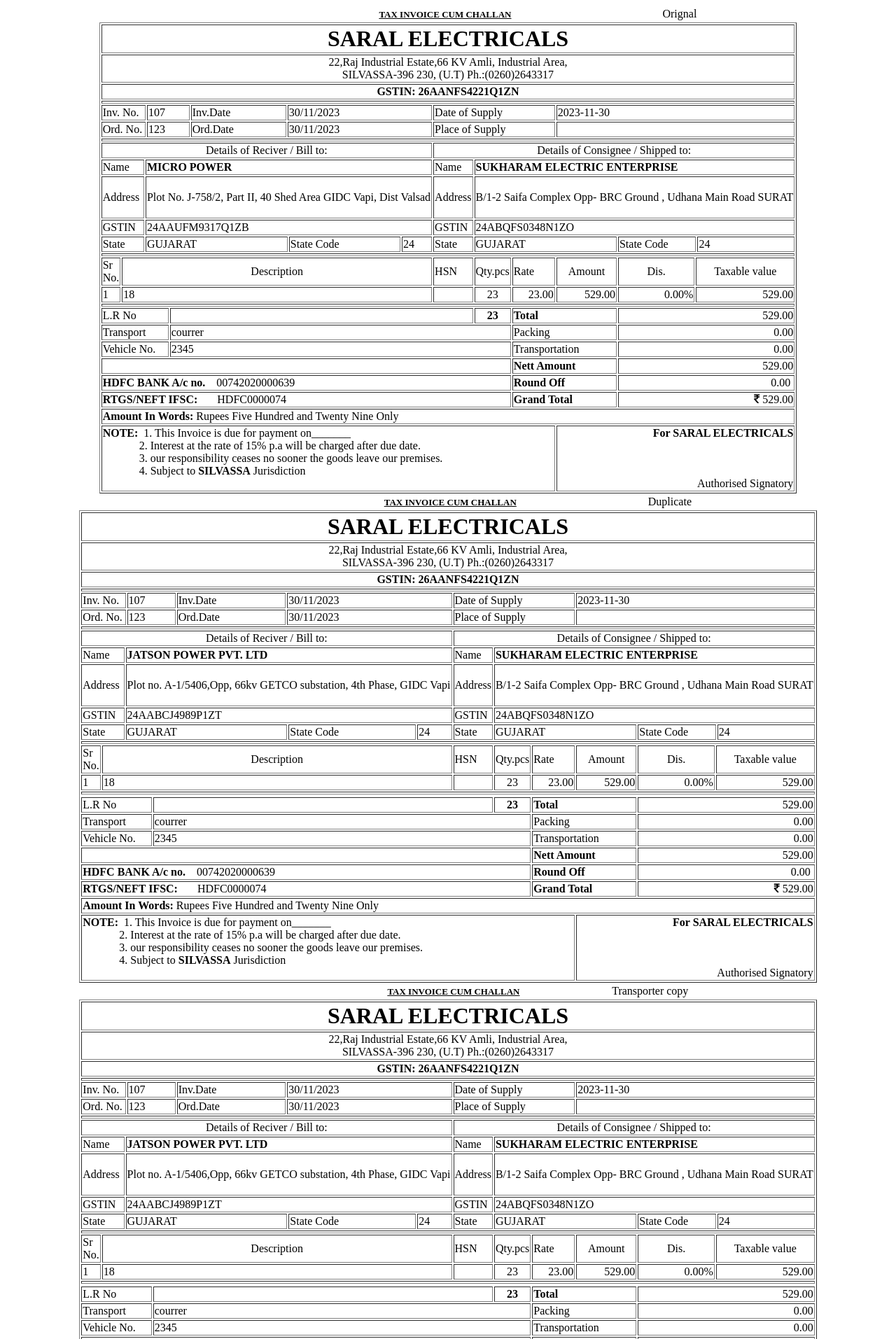
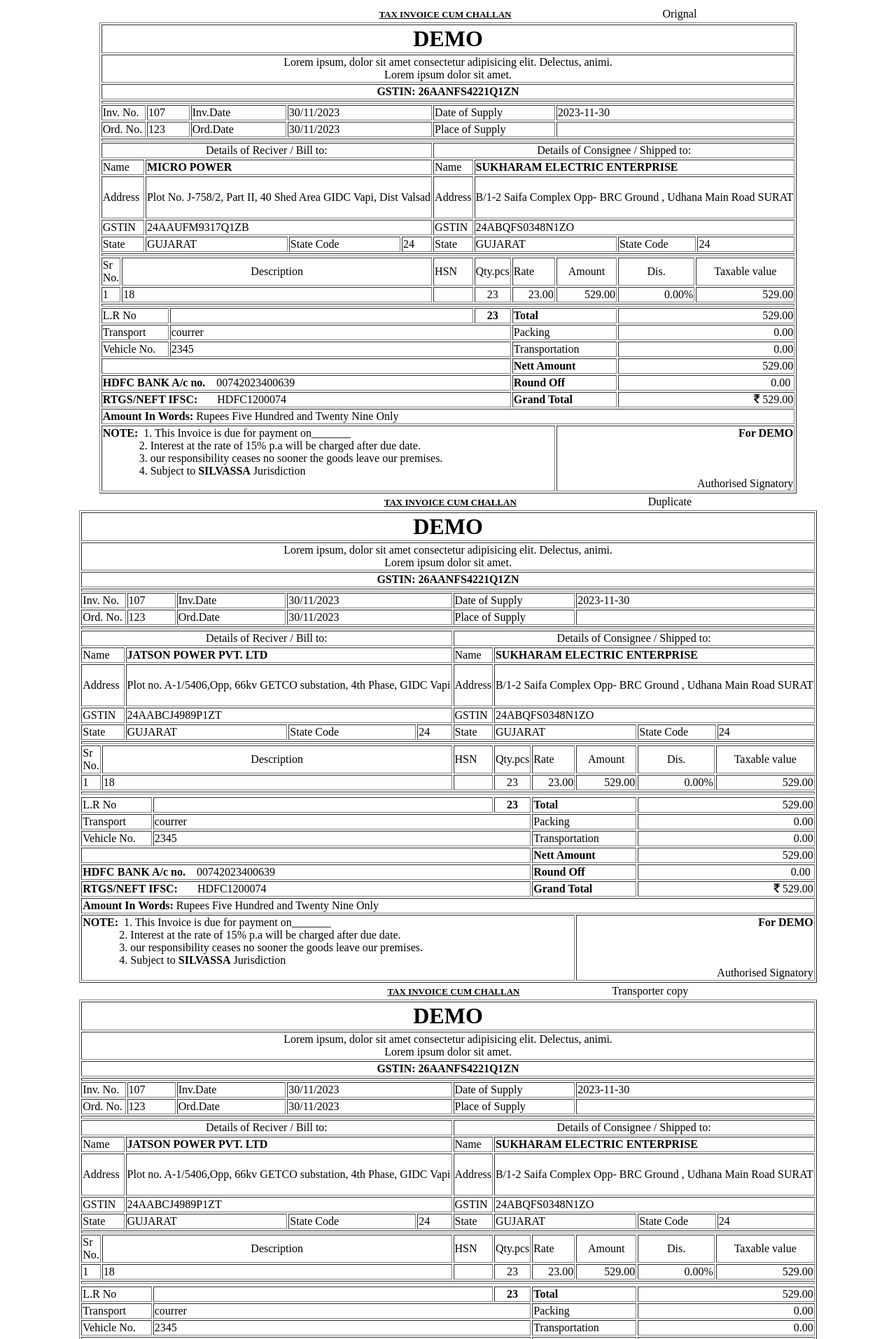
Before and after one commit to mr-bhanushali03/Billing-Software, a PHP site: page /invoice_print.php?id=159 in a window 1280 px wide. Shown: the top 1913 px of the page at 70% size. Run offline with PHP 8.4, Linux system fonts and the light colour scheme; data comes from the database, SQL or seed files in the repository; data that the repository does not hold is empty.

Commit message:
some title changes and some content in invoice and add count in dashbaord

```diff
--- a/invoice.php
+++ b/invoice.php
@@ -51,7 +51,7 @@
 
 <head>
 
-  <title>INVOICE</title>
+  <title>CREATE INVOICE</title>
   <script src="js/jquery.min.js"></script>
   <script src="js/bootstrap.min.js"></script>
   <link href="css/bootstrap.min.css" rel="stylesheet" type="text/css" />
--- a/invoice_print.php
+++ b/invoice_print.php
@@ -99,12 +99,11 @@
 		</table>
 		<table class="tableizer-table" height="297mm" width="" align="center" border="">
 
-
 			<thead>
 
 				<tr>
 					<th colspan="30" valign="bottam">
-						<font size="6"><b>SARAL ELECTRICALS</b></font>
+						<font size="6"><b>DEMO</b></font>
 					</th>
 
 				</tr>
@@ -113,7 +112,7 @@
 			<tbody>
 				<tr>
 
-					<td colspan="30" align="center"> 22,Raj Industrial Estate,66 KV Amli, Industrial Area,</br> SILVASSA-396 230, (U.T) Ph.:(0260)2643317</td>
+					<td colspan="30" align="center"> Lorem ipsum, dolor sit amet consectetur adipisicing elit. Delectus, animi.</br> Lorem ipsum dolor sit amet.</td>
 
 				</tr>
 				<tr>
@@ -338,7 +337,7 @@
 				</tr>
 
 				<tr>
-					<td colspan="23"><b>HDFC BANK A/c no.</b>&nbsp;&nbsp;&nbsp;&nbsp;00742020000639
+					<td colspan="23"><b>HDFC BANK A/c no.</b>&nbsp;&nbsp;&nbsp;&nbsp;00742023400639
 					</td>
 					<td colspan="2"><b>Round Off</b></td>
 
@@ -346,7 +345,7 @@
 
 				</tr>
 				<tr>
-					<td colspan="23"><b>RTGS/NEFT IFSC:</b>&nbsp;&nbsp;&nbsp;&nbsp;&nbsp;&nbsp; HDFC0000074</td>
+					<td colspan="23"><b>RTGS/NEFT IFSC:</b>&nbsp;&nbsp;&nbsp;&nbsp;&nbsp;&nbsp; HDFC1200074</td>
 					<td colspan="2"><b>Grand Total</b></td>
 
 					<td colspan="4" align="right" class="a"><i class="fa fa-rupee"></i> <?php echo number_format(($row['grandtotal']), 2) ?></td>
@@ -413,7 +412,7 @@
 				<tr rowspan="">
 					<td colspan="24" valign="top"><b>NOTE:</b> &nbsp;1. This Invoice is due for payment on_______</br>&nbsp;&nbsp;&nbsp;&nbsp;&nbsp;&nbsp;&nbsp;&nbsp;&nbsp;&nbsp;&nbsp;&nbsp;&nbsp;2. Interest at the rate of 15% p.a will be charged after due date.</br>&nbsp&nbsp&nbsp&nbsp&nbsp&nbsp&nbsp&nbsp&nbsp&nbsp&nbsp&nbsp&nbsp3. our responsibility ceases no sooner the goods leave our premises.</br>&nbsp;&nbsp;&nbsp;&nbsp;&nbsp;&nbsp;&nbsp;&nbsp;&nbsp;&nbsp;&nbsp;&nbsp;&nbsp;4. Subject to <b>SILVASSA</b> Jurisdiction
 					</td>
-					<td colspan="4" rowspan="" height="80" cellborder="0" align="right" valign="top"><b>For SARAL ELECTRICALS</b><br><br><br><br>Authorised Signatory</td>
+					<td colspan="4" rowspan="" height="80" cellborder="0" align="right" valign="top"><b>For DEMO</b><br><br><br><br>Authorised Signatory</td>
 
 
 
@@ -451,7 +450,7 @@
 
 				<tr>
 					<th colspan="30" valign="bottam">
-						<font size="6"><b>SARAL ELECTRICALS</b></font>
+						<font size="6"><b>DEMO</b></font>
 					</th>
 
 				</tr>
@@ -460,7 +459,7 @@
 			<tbody>
 				<tr>
 
-					<td colspan="30" align="center"> 22,Raj Industrial Estate,66 KV Amli, Industrial Area,</br> SILVASSA-396 230, (U.T) Ph.:(0260)2643317</td>
+					<td colspan="30" align="center"> Lorem ipsum, dolor sit amet consectetur adipisicing elit. Delectus, animi.</br> Lorem ipsum dolor sit amet.</td>
 
 				</tr>
 				<tr>
@@ -702,7 +701,7 @@
 				</tr>
 
 				<tr>
-					<td colspan="23"><b>HDFC BANK A/c no.</b>&nbsp;&nbsp;&nbsp;&nbsp;00742020000639
+					<td colspan="23"><b>HDFC BANK A/c no.</b>&nbsp;&nbsp;&nbsp;&nbsp;00742023400639
 					</td>
 					<td colspan="2"><b>Round Off</b></td>
 
@@ -710,7 +709,7 @@
 
 				</tr>
 				<tr>
-					<td colspan="23"><b>RTGS/NEFT IFSC:</b>&nbsp;&nbsp;&nbsp;&nbsp;&nbsp;&nbsp; HDFC0000074</td>
+					<td colspan="23"><b>RTGS/NEFT IFSC:</b>&nbsp;&nbsp;&nbsp;&nbsp;&nbsp;&nbsp; HDFC1200074</td>
 					<td colspan="2"><b>Grand Total</b></td>
 
 					<td colspan="4" align="right" class="a"><i class="fa fa-rupee"></i> <?php echo number_format(($row['grandtotal']), 2) ?></td>
@@ -777,7 +776,7 @@
 				<tr rowspan="">
 					<td colspan="24" valign="top"><b>NOTE:</b> &nbsp;1. This Invoice is due for payment on_______</br>&nbsp;&nbsp;&nbsp;&nbsp;&nbsp;&nbsp;&nbsp;&nbsp;&nbsp;&nbsp;&nbsp;&nbsp;&nbsp;2. Interest at the rate of 15% p.a will be charged after due date.</br>&nbsp&nbsp&nbsp&nbsp&nbsp&nbsp&nbsp&nbsp&nbsp&nbsp&nbsp&nbsp&nbsp3. our responsibility ceases no sooner the goods leave our premises.</br>&nbsp;&nbsp;&nbsp;&nbsp;&nbsp;&nbsp;&nbsp;&nbsp;&nbsp;&nbsp;&nbsp;&nbsp;&nbsp;4. Subject to <b>SILVASSA</b> Jurisdiction
 					</td>
-					<td colspan="4" rowspan="" height="80" cellborder="0" align="right" valign="top"><b>For SARAL ELECTRICALS</b><br><br><br><br>Authorised Signatory</td>
+					<td colspan="4" rowspan="" height="80" cellborder="0" align="right" valign="top"><b>For DEMO</b><br><br><br><br>Authorised Signatory</td>
 
 
 
@@ -813,7 +812,7 @@
 
 				<tr>
 					<th colspan="30" valign="bottam">
-						<font size="6"><b>SARAL ELECTRICALS</b></font>
+						<font size="6"><b>DEMO</b></font>
 					</th>
 
 				</tr>
@@ -822,7 +821,7 @@
 			<tbody>
 				<tr>
 
-					<td colspan="30" align="center"> 22,Raj Industrial Estate,66 KV Amli, Industrial Area,</br> SILVASSA-396 230, (U.T) Ph.:(0260)2643317</td>
+					<td colspan="30" align="center"> Lorem ipsum, dolor sit amet consectetur adipisicing elit. Delectus, animi.</br> Lorem ipsum dolor sit amet.</td>
 
 				</tr>
 				<tr>
@@ -1064,7 +1063,7 @@
 				</tr>
 
 				<tr>
-					<td colspan="23"><b>HDFC BANK A/c no.</b>&nbsp;&nbsp;&nbsp;&nbsp;00742020000639
+					<td colspan="23"><b>HDFC BANK A/c no.</b>&nbsp;&nbsp;&nbsp;&nbsp;00742023400639
 					</td>
 					<td colspan="2"><b>Round Off</b></td>
 
@@ -1072,7 +1071,7 @@
 
 				</tr>
 				<tr>
-					<td colspan="23"><b>RTGS/NEFT IFSC:</b>&nbsp;&nbsp;&nbsp;&nbsp;&nbsp;&nbsp; HDFC0000074</td>
+					<td colspan="23"><b>RTGS/NEFT IFSC:</b>&nbsp;&nbsp;&nbsp;&nbsp;&nbsp;&nbsp; HDFC1200074</td>
 					<td colspan="2"><b>Grand Total</b></td>
 
 					<td colspan="4" align="right" class="a"><i class="fa fa-rupee"></i> <?php echo number_format(($row['grandtotal']), 2) ?></td>
@@ -1139,7 +1138,7 @@
 				<tr rowspan="">
 					<td colspan="24" valign="top"><b>NOTE:</b> &nbsp;1. This Invoice is due for payment on_______</br>&nbsp;&nbsp;&nbsp;&nbsp;&nbsp;&nbsp;&nbsp;&nbsp;&nbsp;&nbsp;&nbsp;&nbsp;&nbsp;2. Interest at the rate of 15% p.a will be charged after due date.</br>&nbsp&nbsp&nbsp&nbsp&nbsp&nbsp&nbsp&nbsp&nbsp&nbsp&nbsp&nbsp&nbsp3. our responsibility ceases no sooner the goods leave our premises.</br>&nbsp;&nbsp;&nbsp;&nbsp;&nbsp;&nbsp;&nbsp;&nbsp;&nbsp;&nbsp;&nbsp;&nbsp;&nbsp;4. Subject to <b>SILVASSA</b> Jurisdiction
 					</td>
-					<td colspan="4" rowspan="" height="80" cellborder="0" align="right" valign="top"><b>For SARAL ELECTRICALS</b><br><br><br><br>Authorised Signatory</td>
+					<td colspan="4" rowspan="" height="80" cellborder="0" align="right" valign="top"><b>For DEMO</b><br><br><br><br>Authorised Signatory</td>
 
 
 
@@ -1172,7 +1171,7 @@
 			<thead>
 				<tr>
 					<th colspan="30" valign="bottom">
-						<font size="6"><b>SARAL ELECTRICALS</b></font>
+						<font size="6"><b>DEMO</b></font>
 					</th>
 				</tr>
 			</thead>
@@ -1180,7 +1179,7 @@
 			<tbody>
 				<tr>
 
-					<td colspan="30" align="center"> 22,Raj Industrial Estate,66 KV Amli, Industrial Area,</br> SILVASSA-396 230, (U.T) Ph.:(0260)2643317</td>
+					<td colspan="30" align="center"> Lorem ipsum, dolor sit amet consectetur adipisicing elit. Delectus, animi.</br> Lorem ipsum dolor sit amet.</td>
 
 				</tr>
 				<tr>
@@ -1422,7 +1421,7 @@
 				</tr>
 
 				<tr>
-					<td colspan="23"><b>HDFC BANK A/c no.</b>&nbsp;&nbsp;&nbsp;&nbsp;00742020000639
+					<td colspan="23"><b>HDFC BANK A/c no.</b>&nbsp;&nbsp;&nbsp;&nbsp;00742023400639
 					</td>
 					<td colspan="2"><b>Round Off</b></td>
 
@@ -1430,7 +1429,7 @@
 
 				</tr>
 				<tr>
-					<td colspan="23"><b>RTGS/NEFT IFSC:</b>&nbsp;&nbsp;&nbsp;&nbsp;&nbsp;&nbsp; HDFC0000074</td>
+					<td colspan="23"><b>RTGS/NEFT IFSC:</b>&nbsp;&nbsp;&nbsp;&nbsp;&nbsp;&nbsp; HDFC1200074</td>
 					<td colspan="2"><b>Grand Total</b></td>
 
 					<td colspan="4" align="right" class="a"><i class="fa fa-rupee"></i> <?php echo number_format(($row['grandtotal']), 2) ?></td>
@@ -1497,7 +1496,7 @@
 				<tr rowspan="">
 					<td colspan="24" valign="top"><b>NOTE:</b> &nbsp;1. This Invoice is due for payment on_______</br>&nbsp;&nbsp;&nbsp;&nbsp;&nbsp;&nbsp;&nbsp;&nbsp;&nbsp;&nbsp;&nbsp;&nbsp;&nbsp;2. Interest at the rate of 15% p.a will be charged after due date.</br>&nbsp&nbsp&nbsp&nbsp&nbsp&nbsp&nbsp&nbsp&nbsp&nbsp&nbsp&nbsp&nbsp3. our responsibility ceases no sooner the goods leave our premises.</br>&nbsp;&nbsp;&nbsp;&nbsp;&nbsp;&nbsp;&nbsp;&nbsp;&nbsp;&nbsp;&nbsp;&nbsp;&nbsp;4. Subject to <b>SILVASSA</b> Jurisdiction
 					</td>
-					<td colspan="4" rowspan="" height="80" cellborder="0" align="right" valign="top"><b>For SARAL ELECTRICALS</b><br><br><br><br>Authorised Signatory</td>
+					<td colspan="4" rowspan="" height="80" cellborder="0" align="right" valign="top"><b>For DEMO</b><br><br><br><br>Authorised Signatory</td>
 
 
 
--- a/quot_list.php
+++ b/quot_list.php
@@ -3,7 +3,7 @@
  <html>
 
  <head>
-     <title>QOUT LIST</title>
+     <title>INVOICE LIST</title>
      <script src="js/jquery.min.js"></script>
      <script src="js/bootstrap.min.js"></script>
      <link href="css/bootstrap.min.css" rel="stylesheet" type="text/css" />
```
Also changed, not shown: index.php (+62 -2 lines), view_bill.php (+6 -6 lines).
